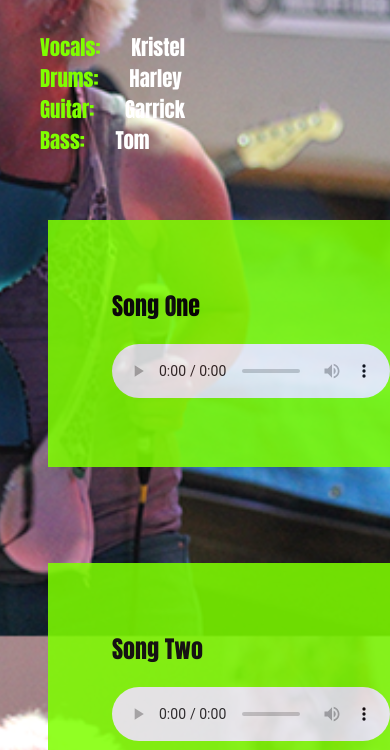
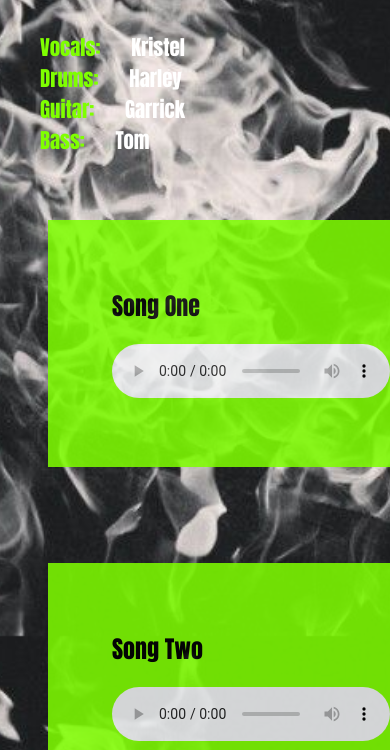
Before and after one commit to dottomm/astroBand, an Astro site: page / in a window 390 px wide. Shown: the part 208-958 px from the top of the page. Built offline with nearby package versions, Linux system fonts and the light colour scheme; Astro itself is replaced by a stand-in of ours.

Commit message:
added fire image

```diff
--- a/public/css/style.css
+++ b/public/css/style.css
@@ -77,7 +77,9 @@
 /* iphone */
 @media only screen and (max-width: 800px) {
     body {
-    background: url('/images/xx-smallkristel.webp') no-repeat center center fixed;
+        margin: 0;
+        padding: 0;
+    background: url('/images/fire.jpg') no-repeat center center fixed;
     -webkit-background-size: cover;
     -moz-background-size: cover;
     -o-background-size: cover;
```
Also changed, not shown: public/images/fire.jpg (added).
